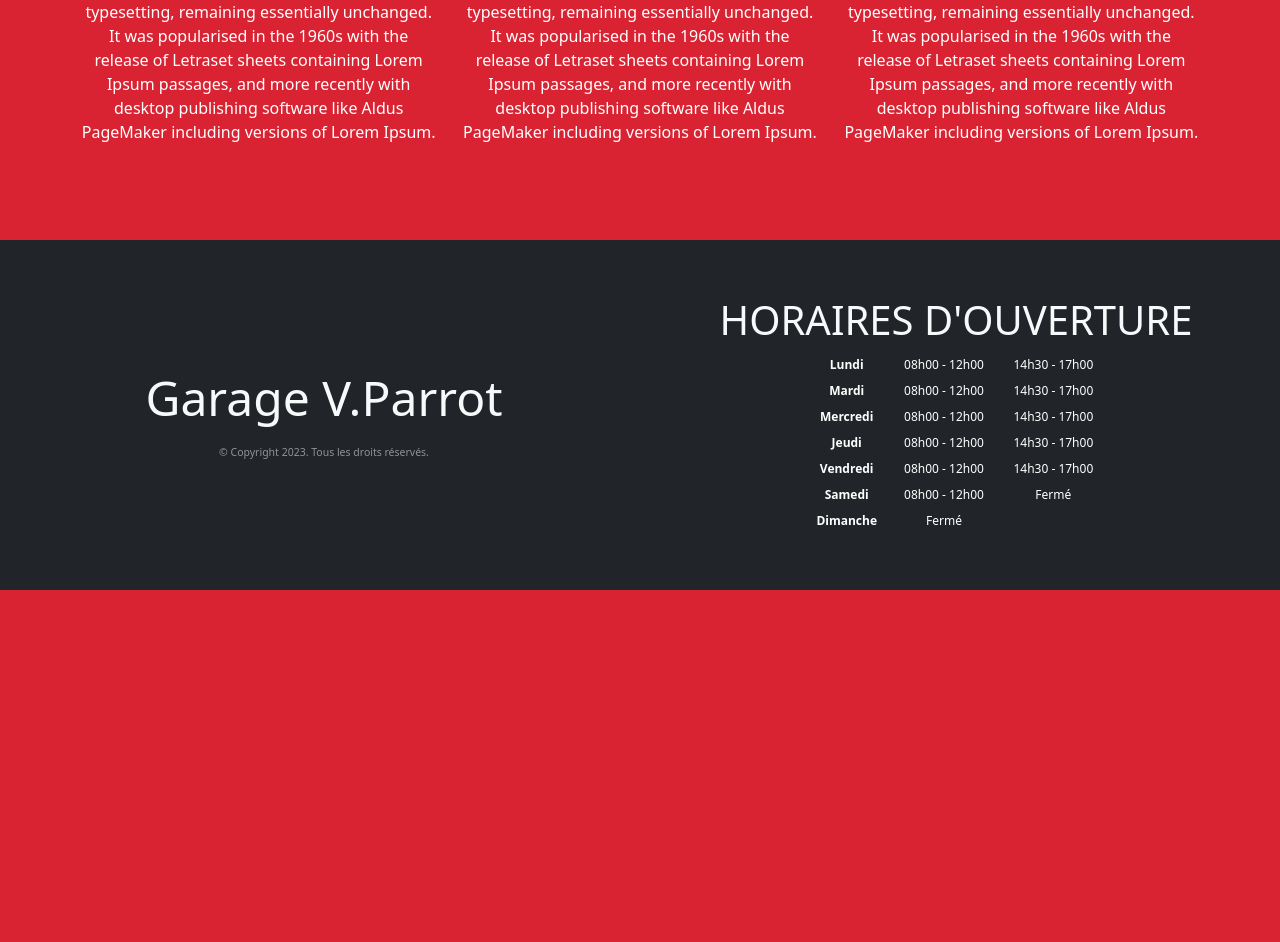
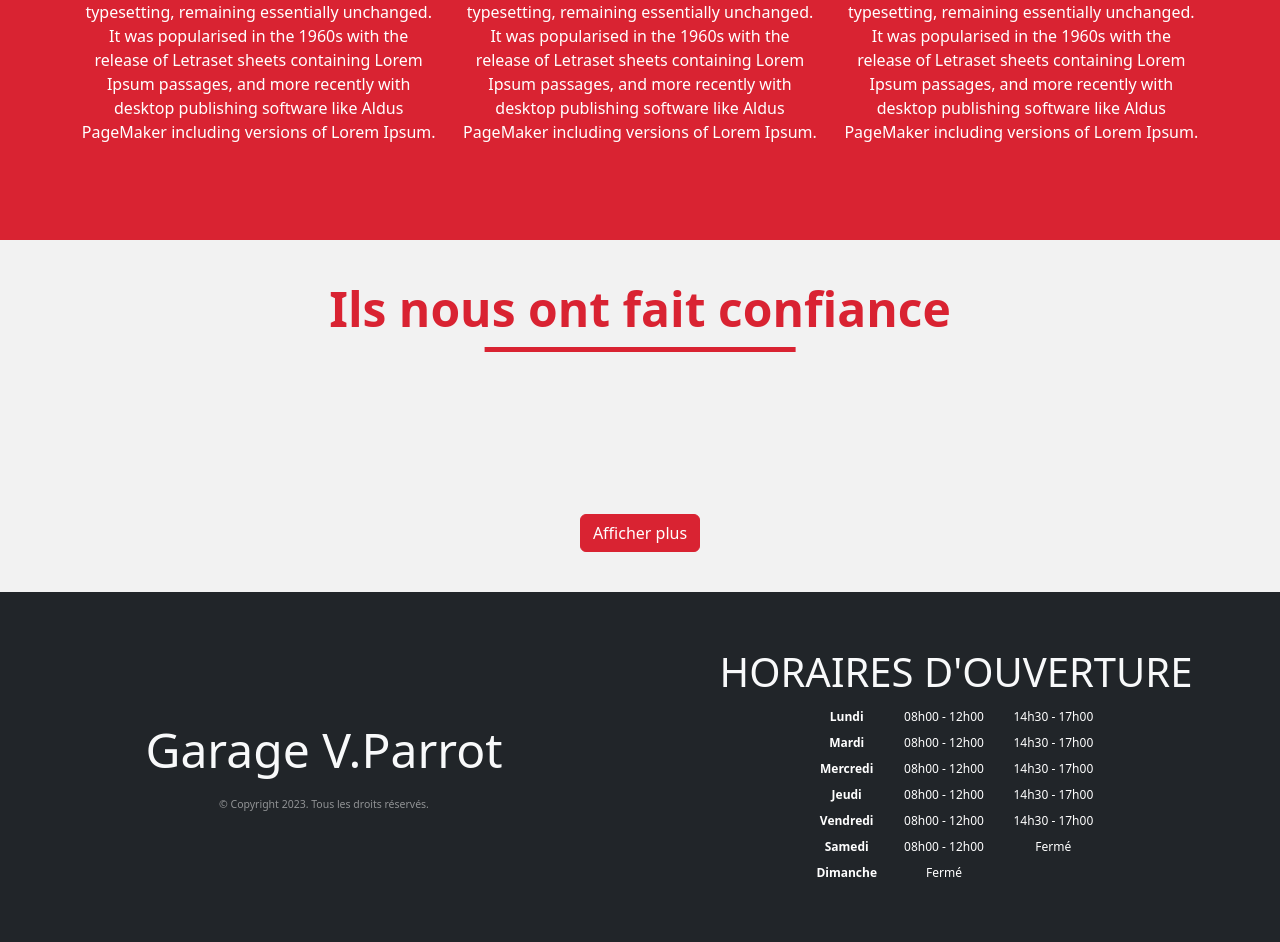
Before and after one commit to arkaanium/garage_parrot, a PHP site: page / in a window 1280 px wide. Shown: the part 1106-2048 px from the top of the page. Before the commit the page ends 1696 px from the top, so only its background shows below. Run offline with PHP 8.4, Linux system fonts and the light colour scheme; data that the repository does not hold is empty.

Commit message:
reviews: added preview on home page

```diff
--- a/css/index.css
+++ b/css/index.css
@@ -84,6 +84,48 @@ body {
     margin-bottom:4rem;
 }
 
+.reviewsPreview {
+    background-color: #F2F2F2;
+    width:auto;
+    color:white;
+    text-align:center;
+    padding-top:1rem;
+    padding-left:5rem;
+    padding-right:5rem;
+    padding-bottom: 1rem;
+}
+
+.reviewsPreview h1 {
+    display: inline-block;
+    position:relative;
+    color: #D92332;
+}
+
+.reviewsPreview h1:after {
+    content: "";
+    height: 5px;
+    width: 50%;
+    background-color: #D92332;
+    position: absolute;
+    bottom: -.3em;
+    left: 50%;
+    transform: translate(-50%);
+}
+
+.reviewsPreview-row {
+    padding-top:4rem;
+    margin-bottom:4rem;
+}
+
+.reviewsPreview p {
+    word-wrap: break-word;
+}
+@media only screen and (max-width: 600px) {
+    .indexCustomCol {
+        padding-top:2rem;
+    }
+}
+
 .footer {
     font-size:12px;
     width:100%;
--- a/index.php
+++ b/index.php
@@ -1,4 +1,8 @@
-<?php include('includes/config.php');?>
+<?php
+require('includes/config.php');
+require('includes/db.php');
+require('functions/comments.function.php');
+?>
 <!doctype html>
 <html lang="fr">
     <head>
@@ -56,21 +60,20 @@
             <h1 class="display-5 fw-bolder mb-5">Nos Services</h5>
             <br>
             <div class="row services-row">
-                <div class="col">
-                    <div class="circle">
-                        <p><i class="fas fa-screwdriver-wrench fa-5x"></i></p>
-                    </div>
+                <div class="col-md indexCustomCol">
+                    <p><i class="fas fa-screwdriver-wrench fa-5x"></i></p>
                     <h2 class=" fw-bolder">Réparations</h2>
                     <br>
                     <p>Lorem Ipsum is simply dummy text of the printing and typesetting industry. Lorem Ipsum has been the industry's standard dummy text ever since the 1500s, when an unknown printer took a galley of type and scrambled it to make a type specimen book. It has survived not only five centuries, but also the leap into electronic typesetting, remaining essentially unchanged. It was popularised in the 1960s with the release of Letraset sheets containing Lorem Ipsum passages, and more recently with desktop publishing software like Aldus PageMaker including versions of Lorem Ipsum.</p>
                 </div>
-                <div class="col">
+                <div class="col-md indexCustomCol">
                     <p><i class="fas fa-gear fa-5x"></i></p>
                     <h2 class=" fw-bolder">Entretiens</h2>
                     <br>
                     <p>Lorem Ipsum is simply dummy text of the printing and typesetting industry. Lorem Ipsum has been the industry's standard dummy text ever since the 1500s, when an unknown printer took a galley of type and scrambled it to make a type specimen book. It has survived not only five centuries, but also the leap into electronic typesetting, remaining essentially unchanged. It was popularised in the 1960s with the release of Letraset sheets containing Lorem Ipsum passages, and more recently with desktop publishing software like Aldus PageMaker including versions of Lorem Ipsum.</p>
                 </div>
-                <div class="col">
+                <br>
+                <div class="col-md indexCustomCol">
                     <p><i class="fas fa-car fa-5x"></i></p>
                     <h2 class=" fw-bolder">Occasions</h2>
                     <br>
@@ -78,6 +81,26 @@
                 </div>
             </div>
         </div>
+        <div class="reviewsPreview">
+            <br>
+            <h1 class="display-5 fw-bolder mb-5">Ils nous ont fait confiance</h5>
+            <br>
+            <?php
+            $getLatestReviews = $bdd->query('SELECT rate, subject, comment, DATE_FORMAT(creation_date, \'%d/%m/%Y\') AS creation_date FROM reviews ORDER BY id DESC LIMIT 4');
+            ?>
+            <div class="row reviewsPreview-row text-dark">
+                <?php while($review = $getLatestReviews->fetch()){?>
+                    <div class="col-md-3 indexCustomCol">
+                        <?=getStars($review['rate']);?> <b><?=$review['subject'];?>.</b><br>
+                        <span class="text-muted">Commenté le <?=$review['creation_date'];?></span><br>
+                        <p><?=$review['comment'];?>.</p>
+                    </div>
+                <?php } ?>
+            </div>
+            <a href="reviews" class="btn btn-darkred">Afficher plus</a>
+            <br>
+            <br>
+        </div>
         <script src="https://cdn.jsdelivr.net/npm/bootstrap@5.3.1/dist/js/bootstrap.bundle.min.js" integrity="sha384-HwwvtgBNo3bZJJLYd8oVXjrBZt8cqVSpeBNS5n7C8IVInixGAoxmnlMuBnhbgrkm" crossorigin="anonymous"></script>
         <?php include('includes/footer.php');?>
     </body>
```
